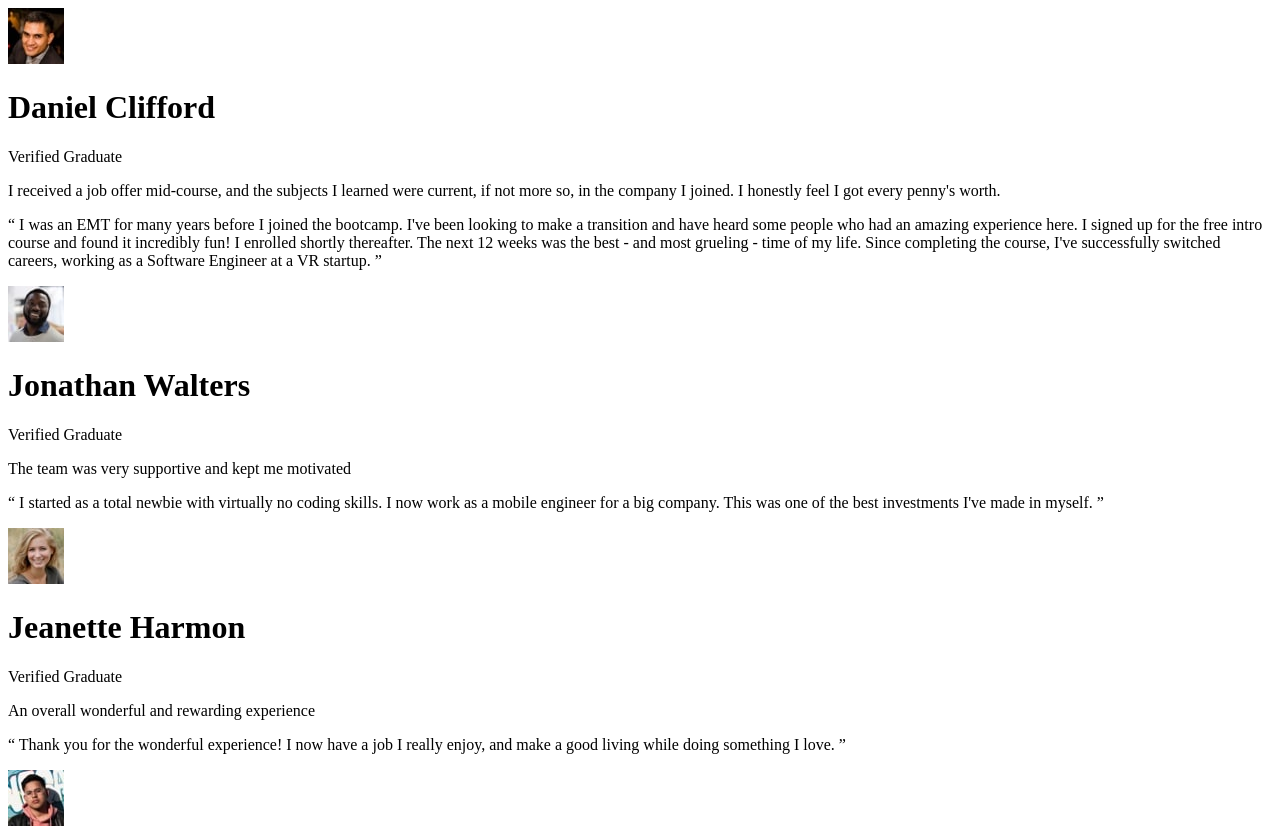
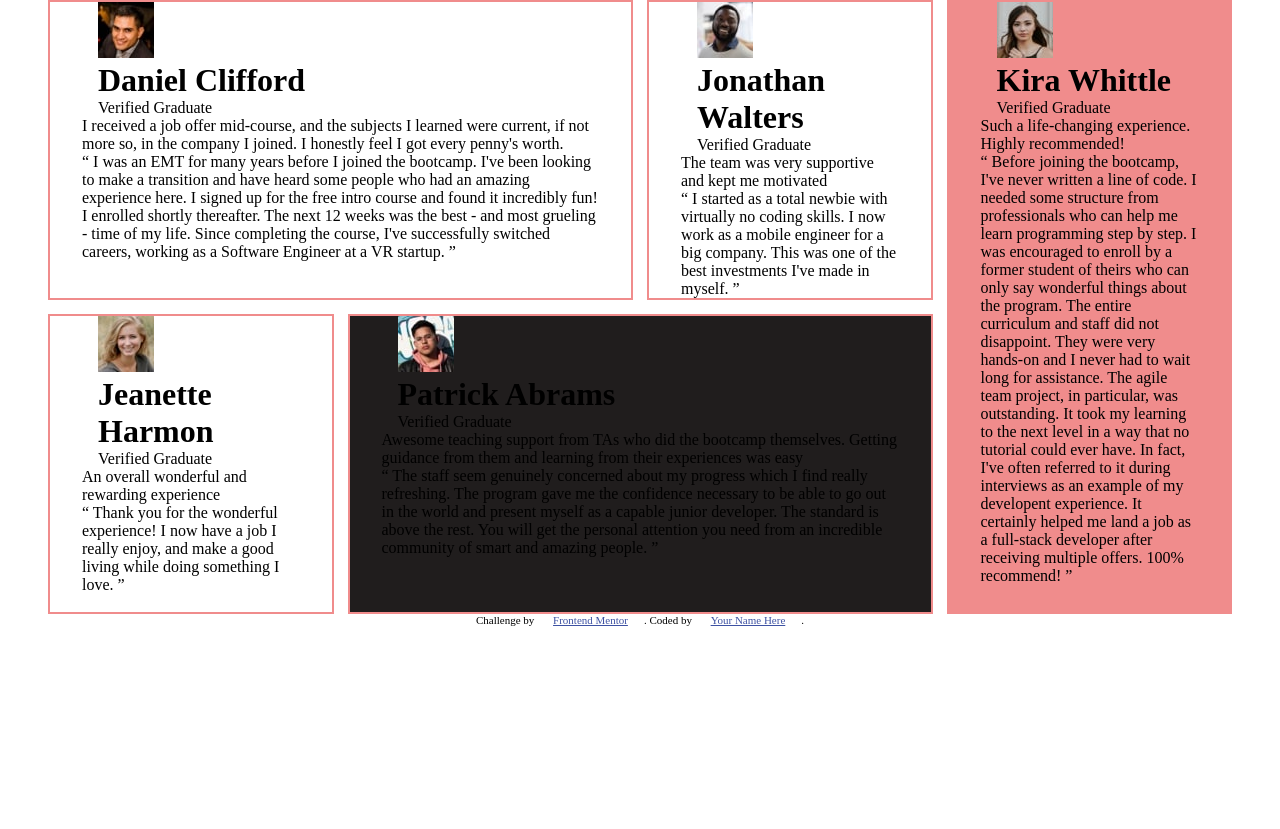
Before and after one commit to JakubSedlacik/GridSection, a plain HTML site: page index.html in a window 1280 px wide. Shown: the top 829 px of the page. After the commit the page ends 800 px from the top, so only its background shows below. Drawn offline with Linux system fonts and the light colour scheme.

Commit message:
Vytvořen základ layoutu za pomocí CSS Grid

```diff
--- a/index.html
+++ b/index.html
@@ -11,6 +11,7 @@
       sizes="32x32"
       href="./images/favicon-32x32.png"
     />
+    <link rel="stylesheet" href="styles/style.css" />
 
     <title>Frontend Mentor | [Challenge Name Here]</title>
 
@@ -25,6 +26,7 @@
       }
     </style>
   </head>
+
   <body>
     <div class="main-card">
       <div class="little-card">
--- /dev/null
+++ b/styles/style.css
@@ -0,0 +1,32 @@
+* {
+  box-sizing: border-box;
+  margin: 0;
+  padding: 0 16px;
+}
+
+.main-card {
+  display: grid;
+  grid-template-columns: 1fr 1fr 1fr 1fr;
+  grid-template-rows: 1fr 1fr;
+  gap: 14px;
+  margin: 0 auto;
+}
+
+.little-card {
+  border: #f08c8c 2px solid;
+}
+
+.little-card:nth-of-type(1) {
+  grid-column: 1 / span 2;
+}
+
+.little-card:nth-of-type(4) {
+  grid-column: 2 / span 2;
+  background-color: #201d1d;
+}
+
+.little-card:nth-of-type(5) {
+  grid-row: 1 / span 2;
+  grid-column: 4;
+  background-color: #f08c8c;
+}
```
Also changed, not shown: 1 other file.
